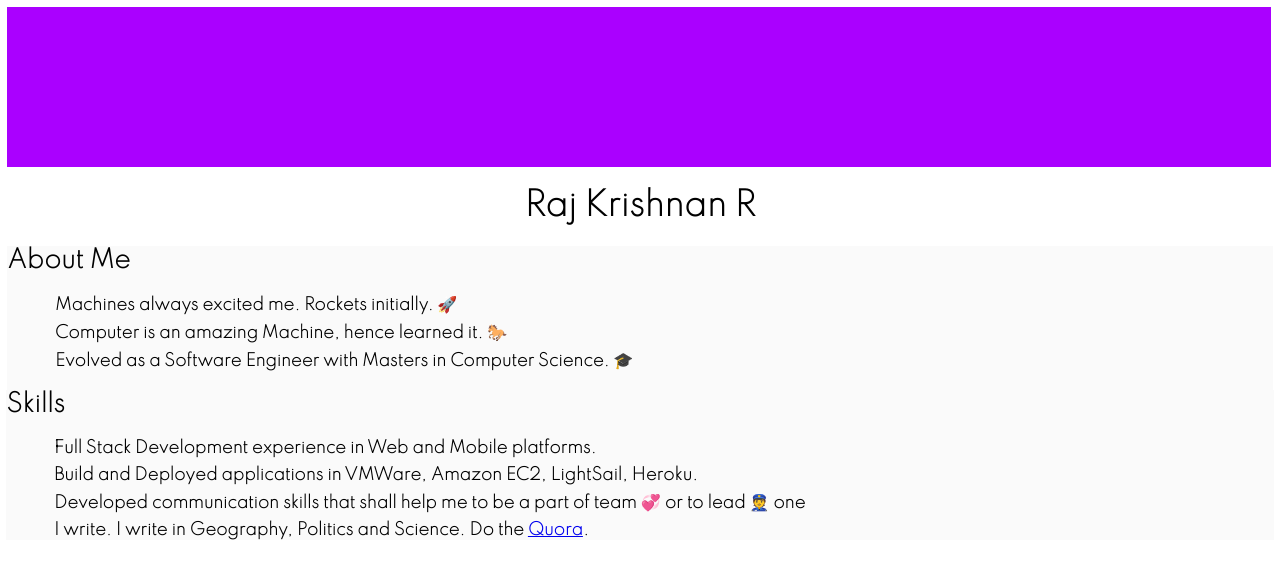
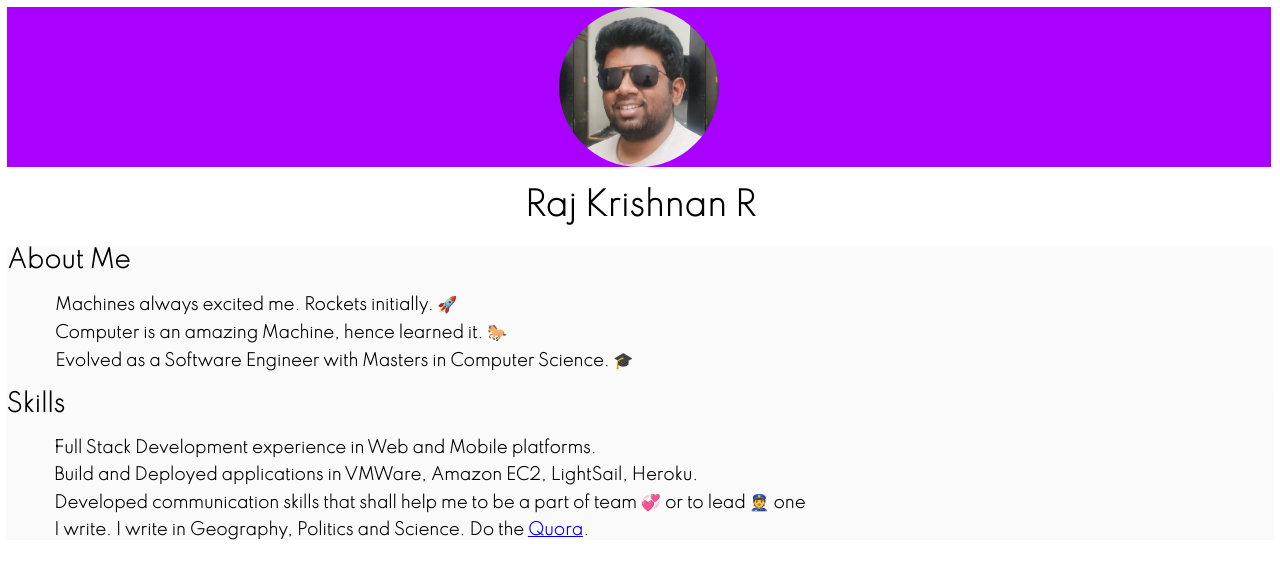
Before and after one commit to raj-krishnan-r/me, a plain HTML site: page index.html in a window 1280 px wide. Drawn offline with Linux system fonts and the light colour scheme.

Commit message:
dp added as a rounded dp

```diff
--- a/index.html
+++ b/index.html
@@ -12,7 +12,11 @@
 </head>
 
 <body>
-    <div class="headBar"></div>
+    <div class="headBar">
+        <div class="dp">
+
+        </div>
+    </div>
     <div class="header">
     <h1>
         Raj Krishnan R
@@ -36,6 +40,7 @@
         <li>Build and Deployed applications in VMWare, Amazon EC2, LightSail, Heroku.</li>
         <li>Developed communication skills that shall help me to be a part of team &#x1F49E; or to lead &#x1F46E; one </li>
         <li>I write. I write in Geography, Politics and Science. Do the <a href="https://www.quora.com/profile/Raj-Krishnan-R">Quora</a>.</li>
+
         </ul>
     </section>
     </div>
--- a/style.css
+++ b/style.css
@@ -14,6 +14,19 @@ body{
     margin: -1px;
     padding: 0px;
     background:#aa00ff;
+    display: grid;
+    justify-items: center;
+    align-items: center;
+}
+.headBar .dp{
+    background-color: white;
+    min-width: 10em;
+    min-height: 10em;
+    border-radius: 5em;
+    background-image: url(images/dpo.jpg);
+    background-position: center;
+    background-size: contain;
+
 }
 .abdomen{
     margin: -1px;
```
Also changed, not shown: images/dpo.jpg (added), 1 other file.
